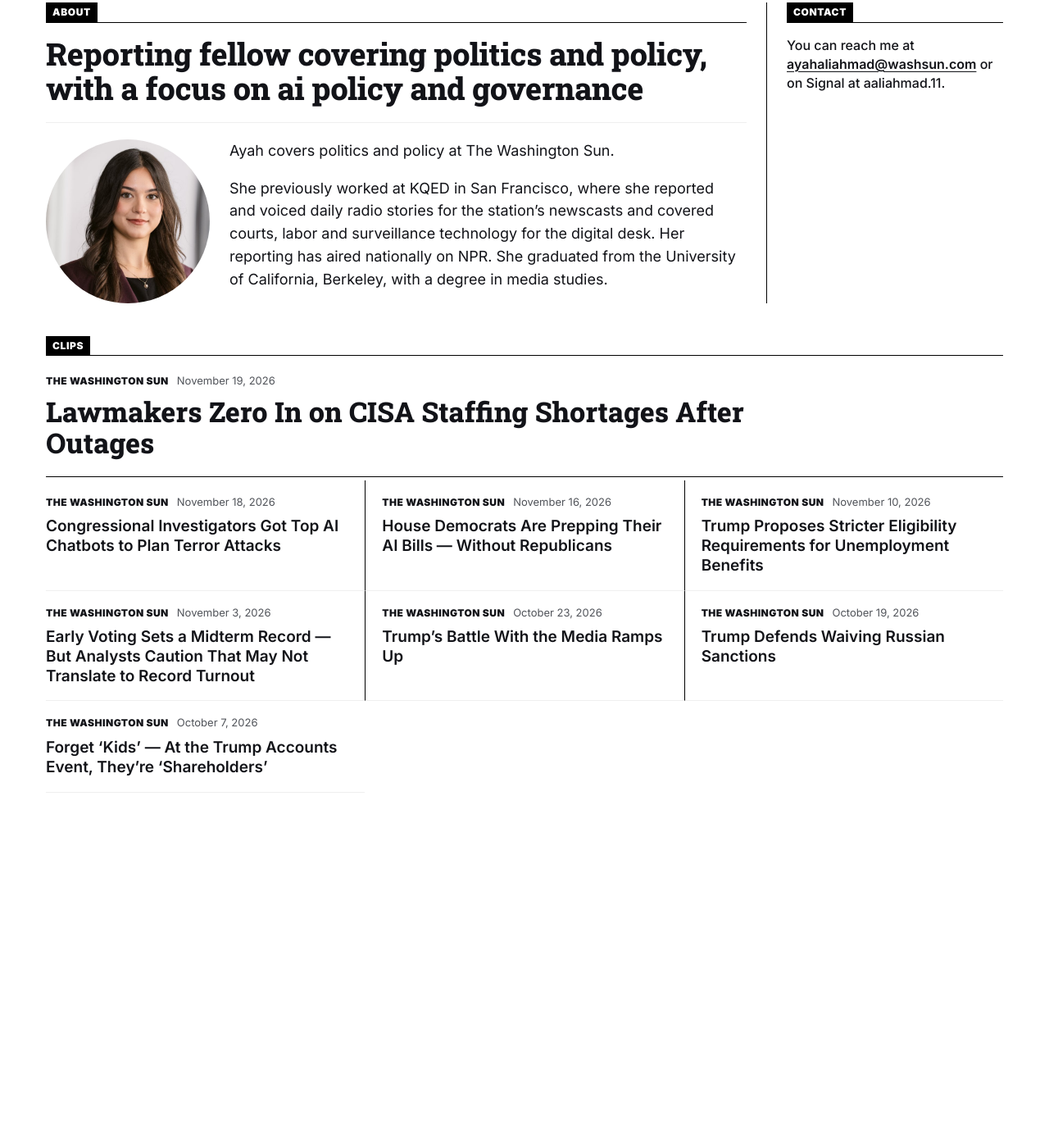
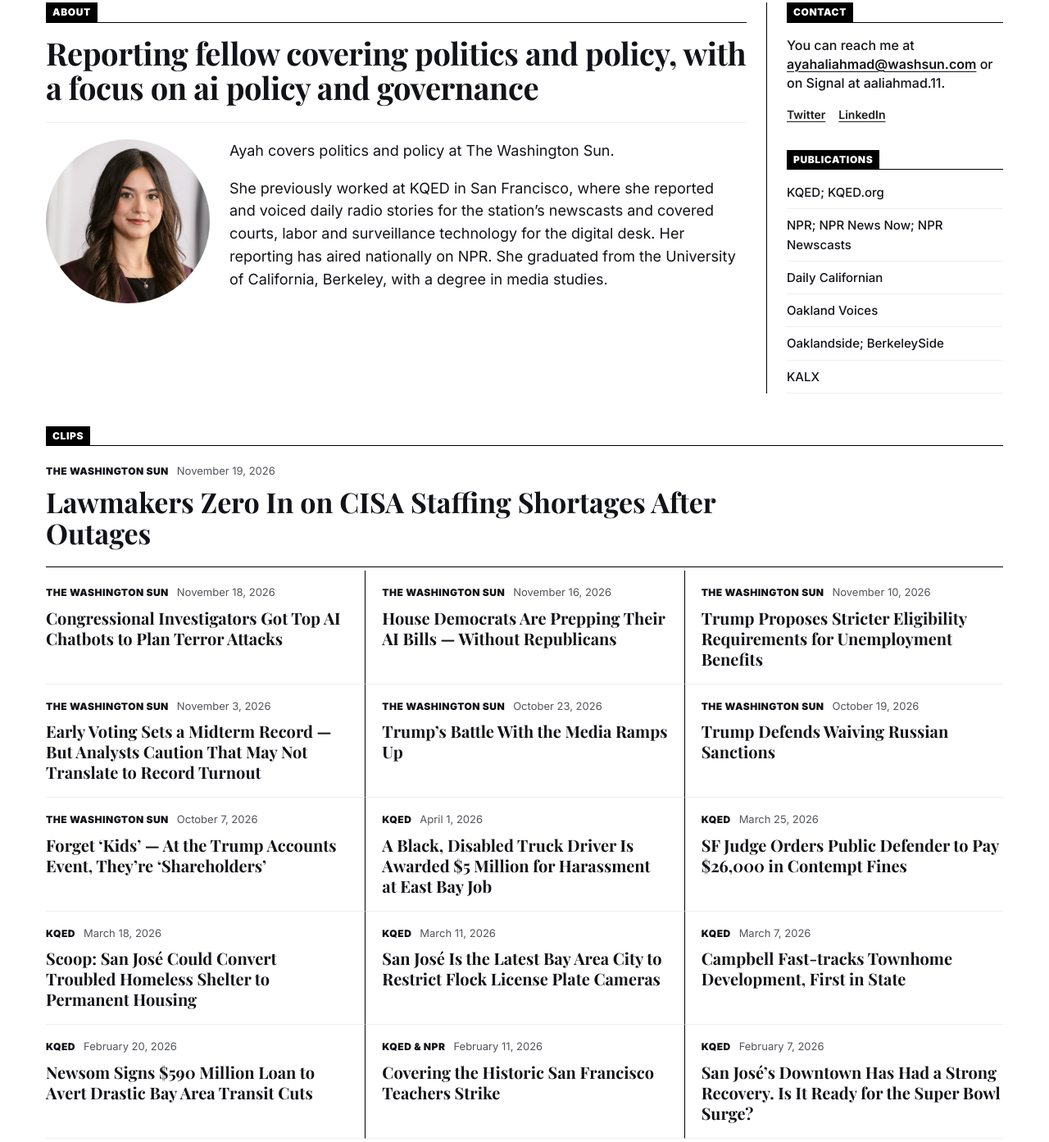
Before and after one commit to ayahaliahmad/aji-site-ayah, a plain HTML site: page index.html in a window 1280 px wide. Shown: the part 138-1531 px from the top of the page at 82% size. Before the commit the page ends 1161 px from the top, so only its background shows below. Drawn offline with nearby package versions, Linux system fonts and the light colour scheme.

Commit message:
Use original site's fonts; add KQED clips, social links and Publications
Co-Authored-By: Claude Opus 5.5 <noreply@anthropic.com>
Claude-Session: https://claude.ai/code/session_01XmpCjGqTmkKcdYVKLhDyCg

```diff
--- a/index.html
+++ b/index.html
@@ -6,7 +6,7 @@
   <title>Ayah Ali-Ahmad</title>
   <link rel="preconnect" href="https://fonts.googleapis.com">
   <link rel="preconnect" href="https://fonts.gstatic.com" crossorigin>
-  <link href="https://fonts.googleapis.com/css2?family=Inter:wght@400;500;600;700;900&family=Roboto+Slab:wght@800&display=swap" rel="stylesheet">
+  <link href="https://fonts.googleapis.com/css2?family=Inter:wght@400;500;600;700;900&family=Playfair+Display:wght@700&display=swap" rel="stylesheet">
   <style>
     :root {
       --paper: #ffffff;
@@ -17,7 +17,7 @@
       --rule: #000000;
       --accent: #ffcf26;
       --sans: "Inter", -apple-system, BlinkMacSystemFont, "Segoe UI", Helvetica, Arial, sans-serif;
-      --slab: "Roboto Slab", Rockwell, Georgia, serif;
+      --serif: "Playfair Display", Georgia, "Times New Roman", serif;
       --gutter: 28px;
       --page: 1224px;
     }
@@ -49,8 +49,8 @@
     .masthead h1 {
       grid-column: 2;
       margin: 0;
-      font-family: var(--slab);
-      font-weight: 800;
+      font-family: var(--serif);
+      font-weight: 700;
       font-size: 40px;
       line-height: 1;
       letter-spacing: -0.02em;
@@ -113,8 +113,8 @@
     .sidebar { padding-left: 24px; }
     .beat {
       margin: 0 0 20px;
-      font-family: var(--slab);
-      font-weight: 800;
+      font-family: var(--serif);
+      font-weight: 700;
       font-size: 38px;
       line-height: 1.12;
       letter-spacing: -0.01em;
@@ -140,6 +140,11 @@
     .about .body { max-width: 620px; font-size: 18px; color: var(--ink); }
     .contact p { font-size: 16px; font-weight: 500; line-height: 1.45; color: var(--ink); }
     .contact a { font-weight: 600; }
+    .links { list-style: none; margin: 14px 0 0; padding: 0; display: flex; gap: 16px; font-size: 14px; }
+    .publications-label { margin-top: 32px; }
+    .publications { list-style: none; margin: 0; padding: 0; font-size: 15px; font-weight: 500; color: var(--ink); }
+    .publications li { padding: 8px 0; border-bottom: 1px solid var(--line); }
+    .publications li:first-child { padding-top: 0; }
 
     /* Clips: first story as a lead, the rest in columns split by rules */
     #clips { padding: 40px 0 56px; }
@@ -186,15 +191,16 @@
     }
     .clip .date { font-size: 13px; color: var(--muted); }
     .clip .headline {
-      font-size: 19px;
-      font-weight: 600;
+      font-family: var(--serif);
+      font-size: 20px;
+      font-weight: 700;
       line-height: 1.25;
       color: var(--ink);
       text-decoration: none;
     }
     .clip:first-child .headline {
-      font-family: var(--slab);
-      font-weight: 800;
+      font-family: var(--serif);
+      font-weight: 700;
       font-size: 34px;
       line-height: 1.12;
       max-width: 900px;
@@ -252,6 +258,20 @@
       <aside id="contact" class="sidebar contact">
         <h2 class="label"><span>Contact</span></h2>
         <p>You can reach me at <a href="mailto:ayahaliahmad@washsun.com">ayahaliahmad@washsun.com</a> or on Signal at aaliahmad.11.</p>
+        <ul class="links">
+          <li><a href="https://twitter.com/ayahaliahmad">Twitter</a></li>
+          <li><a href="https://linkedin.com/in/ayah-ali-ahmad">LinkedIn</a></li>
+        </ul>
+
+        <h2 class="label publications-label"><span>Publications</span></h2>
+        <ul class="publications">
+          <li>KQED; KQED.org</li>
+          <li>NPR; NPR News Now; NPR Newscasts</li>
+          <li>Daily Californian</li>
+          <li>Oakland Voices</li>
+          <li>Oaklandside; BerkeleySide</li>
+          <li>KALX</li>
+        </ul>
       </aside>
     </div>
 
@@ -298,6 +318,38 @@
             <a class="headline" href="https://www.washingtonsun.com/whitehouse/forget-kids-trump-accounts-event-shareholders">Forget ‘Kids’ — At the Trump Accounts Event, They’re ‘Shareholders’</a>
             <span class="meta"><span class="tag">The Washington Sun</span><span class="date">October 7, 2026</span></span>
           </li>
+          <li class="clip" data-date="2026-04-01">
+            <a class="headline" href="https://ayahaliahmad.com/articles/bay-area-cemex-employee-sues-5-million">A Black, Disabled Truck Driver Is Awarded $5 Million for Harassment at East Bay Job</a>
+            <span class="meta"><span class="tag">KQED</span><span class="date">April 1, 2026</span></span>
+          </li>
+          <li class="clip" data-date="2026-03-25">
+            <a class="headline" href="https://ayahaliahmad.com/articles/sf-judge-fines-public-defender-contempt">SF Judge Orders Public Defender to Pay $26,000 in Contempt Fines</a>
+            <span class="meta"><span class="tag">KQED</span><span class="date">March 25, 2026</span></span>
+          </li>
+          <li class="clip" data-date="2026-03-18">
+            <a class="headline" href="https://ayahaliahmad.com/articles/san-jose-homeless-shelter-closes">Scoop: San José Could Convert Troubled Homeless Shelter to Permanent Housing</a>
+            <span class="meta"><span class="tag">KQED</span><span class="date">March 18, 2026</span></span>
+          </li>
+          <li class="clip" data-date="2026-03-11">
+            <a class="headline" href="https://ayahaliahmad.com/articles/san-jose-flock-restricted">San José Is the Latest Bay Area City to Restrict Flock License Plate Cameras</a>
+            <span class="meta"><span class="tag">KQED</span><span class="date">March 11, 2026</span></span>
+          </li>
+          <li class="clip" data-date="2026-03-07">
+            <a class="headline" href="https://ayahaliahmad.com/articles/south-bay-campbell-tracks-townhome-dev">Campbell Fast-tracks Townhome Development, First in State</a>
+            <span class="meta"><span class="tag">KQED</span><span class="date">March 7, 2026</span></span>
+          </li>
+          <li class="clip" data-date="2026-02-20">
+            <a class="headline" href="https://ayahaliahmad.com/articles/newsom-signs-transit-loan">Newsom Signs $590 Million Loan to Avert Drastic Bay Area Transit Cuts</a>
+            <span class="meta"><span class="tag">KQED</span><span class="date">February 20, 2026</span></span>
+          </li>
+          <li class="clip" data-date="2026-02-11">
+            <a class="headline" href="https://ayahaliahmad.com/articles/sf-teachers-strike-coverage">Covering the Historic San Francisco Teachers Strike</a>
+            <span class="meta"><span class="tag">KQED &amp; NPR</span><span class="date">February 11, 2026</span></span>
+          </li>
+          <li class="clip" data-date="2026-02-07">
+            <a class="headline" href="https://ayahaliahmad.com/articles/san-joses-downtown-has-had-a-strong-recovery-is-it-ready-for-the-super-bowl-surge">San José’s Downtown Has Had a Strong Recovery. Is It Ready for the Super Bowl Surge?</a>
+            <span class="meta"><span class="tag">KQED</span><span class="date">February 7, 2026</span></span>
+          </li>
         </ul>
     </section>
   </main>
```
